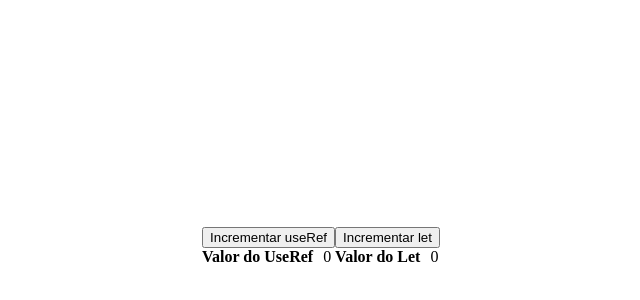
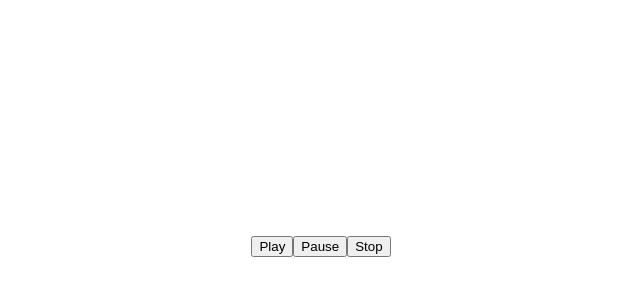
Before and after one commit to FabioMTeixeira/Cubos-Academy, a React (Create React App) app in the folder Modulo3/Aula4/events-react/: page / in a window 1280 px wide. Shown: the part 162-462 px from the top of the page, without its empty margins (319-959 px from the left). Built offline with nearby package versions, Linux system fonts and the light colour scheme.

Commit message:
feat: basic sound template

```diff
--- /dev/null
+++ b/Modulo3/Aula4/events-react/src/App8.js
@@ -0,0 +1,31 @@
+import './App.css';
+import { useRef } from 'react';
+
+const musicUrl = 'https://storage.googleapis.com/pedagogico/frontend-files/aula-react-referencias-eventos/The%20Von%20Trapp%20Family%20Choir%20-%20Alge.mp3';
+
+export default function App8() {
+  const audioRef = useRef(null);
+
+  function handlePlay() {
+    audioRef.current.play();
+
+  }
+
+  function handlePause() {
+    audioRef.current.pause();
+  }
+
+  function handleStop() {
+    audioRef.current.pause();
+    audioRef.current.currentTime = 0;
+  }
+
+  return (
+    <div className="App">
+      <audio src={musicUrl} ref={audioRef} />
+      <button onClick={() => handlePlay()}>Play</button>
+      <button onClick={() => handlePause()}>Pause</button>
+      <button onClick={() => handleStop()}>Stop</button>
+    </div >
+  );
+}
--- a/Modulo3/Aula4/events-react/src/index.js
+++ b/Modulo3/Aula4/events-react/src/index.js
@@ -8,11 +8,12 @@ import App4 from './App4';
 import App5 from './App5';
 import App6 from './App6';
 import App7 from './App7';
+import App8 from './App8';
 
 const root = ReactDOM.createRoot(document.getElementById('root'));
 root.render(
   <React.StrictMode>
     {/* <App /> */}
-    <App7 />
+    <App8 />
   </React.StrictMode>
 );
```
